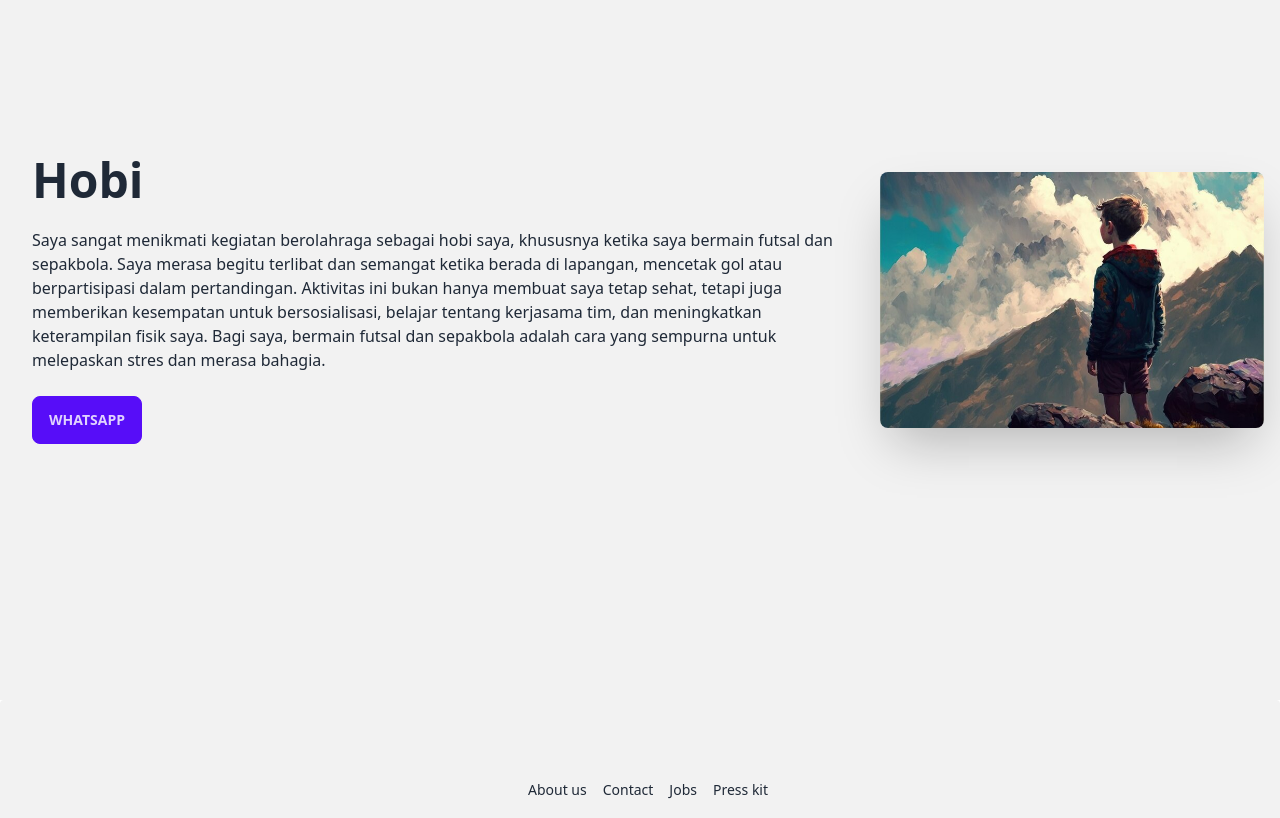
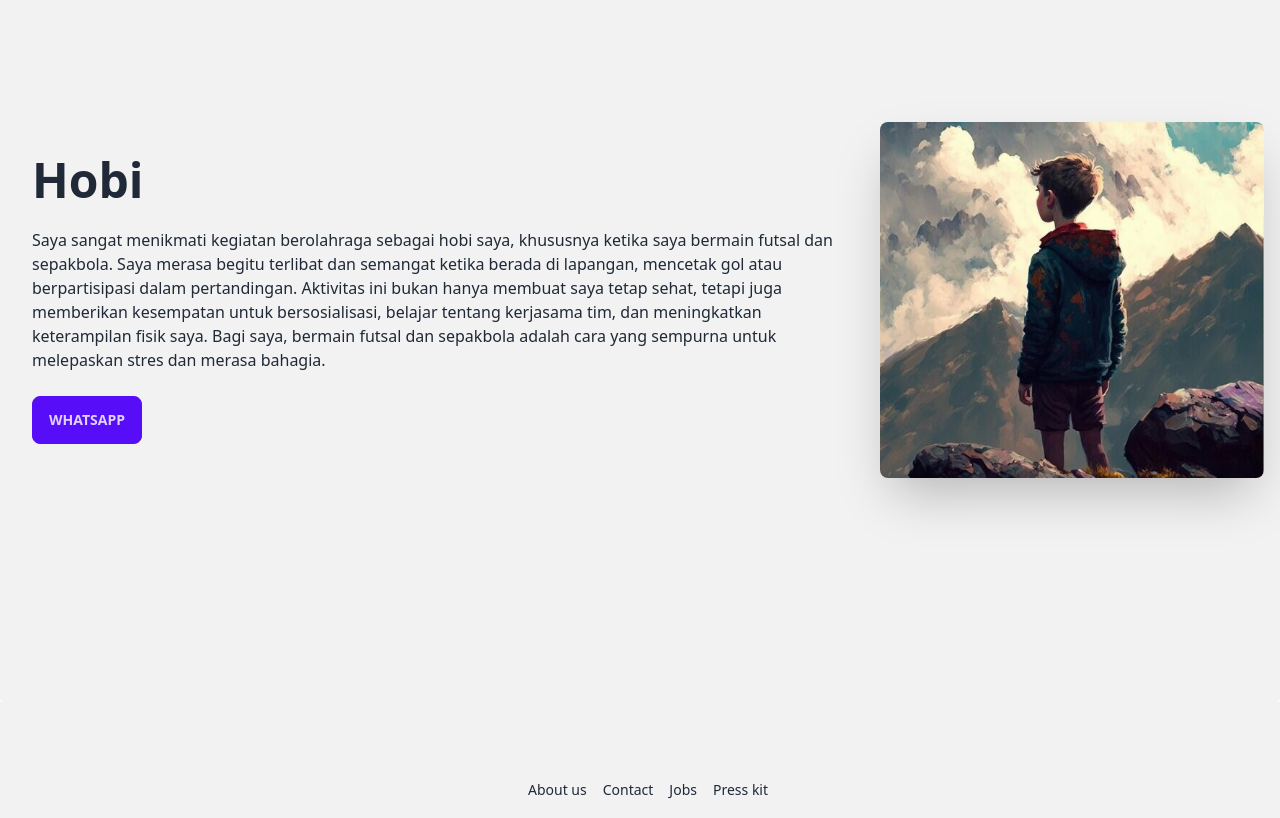
Before and after one commit to aknafff07/Profil, a plain HTML site: page index.html in a window 1280 px wide. Shown: the part 1700-2518 px from the top of the page. Drawn offline with nearby package versions, Linux system fonts and the light colour scheme.

Commit message:
Update index.html

```diff
--- a/index.html
+++ b/index.html
@@ -48,7 +48,7 @@
 
     <div class="hero min-h-screen bg-base-200">
       <div class="hero-content flex-col lg:flex-row-reverse">
-        <img src="2.jpg" class="max-w-sm rounded-lg shadow-2xl" />
+        <img src="crop.jpg" class="max-w-sm rounded-lg shadow-2xl" />
         <div>
           <h1 class="text-5xl font-bold">Hobi</h1>
           <p class="py-6">Saya sangat menikmati kegiatan berolahraga sebagai hobi saya, khususnya ketika saya bermain futsal dan sepakbola. Saya merasa begitu terlibat dan semangat ketika berada di lapangan, mencetak gol atau berpartisipasi dalam pertandingan. Aktivitas ini bukan hanya membuat saya tetap sehat, tetapi juga memberikan kesempatan untuk bersosialisasi, belajar tentang kerjasama tim, dan meningkatkan keterampilan fisik saya. Bagi saya, bermain futsal dan sepakbola adalah cara yang sempurna untuk melepaskan stres dan merasa bahagia.</p>
```
